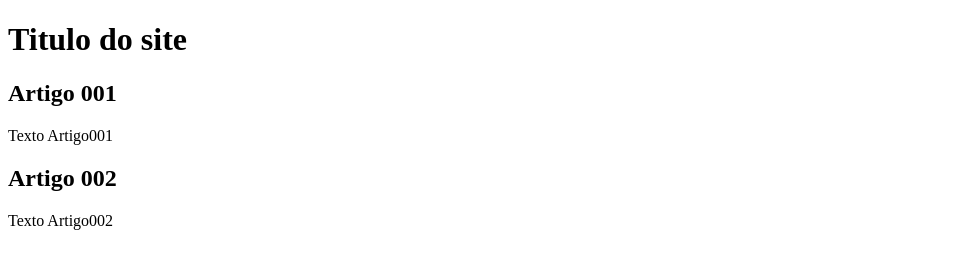
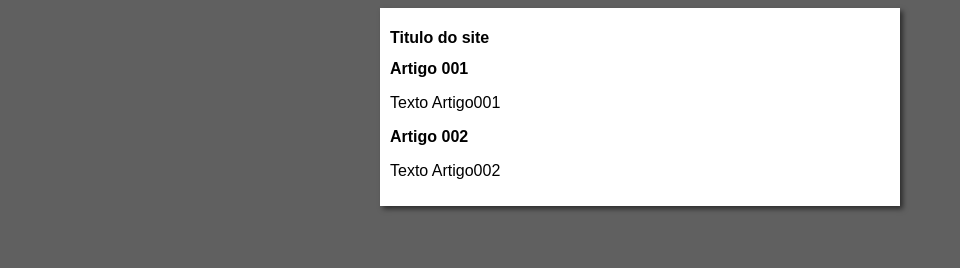
Before and after one commit to gboalento/projeto-site, a plain HTML site: page index.html in a window 1280 px wide. Shown: the whole page, without its empty margins (0-960 px from the left). Drawn offline with Linux system fonts and the light colour scheme.

Commit message:
Iniciei o Design

```diff
--- /dev/null
+++ b/estilo/style.css
@@ -0,0 +1,16 @@
+*{
+    font-size: 16px;
+    font-family: Arial, Helvetica, sans-serif;
+}
+
+body{
+    background-color: #606060;
+}
+
+main{
+    background-color: white;
+    width: 500px;
+    margin: auto;
+    padding: 10px;
+    box-shadow: 3px 3px 5px rgba(0, 0, 0, 0.534);
+}
--- a/index.html
+++ b/index.html
@@ -4,6 +4,7 @@
     <meta charset="UTF-8">
     <meta http-equiv="X-UA-Compatible" content="IE=edge">
     <meta name="viewport" content="width=device-width, initial-scale=1.0">
+    <link rel="stylesheet" href="estilo/style.css">
     <title>Git&GitHub</title>
 </head>
 <body>
```
